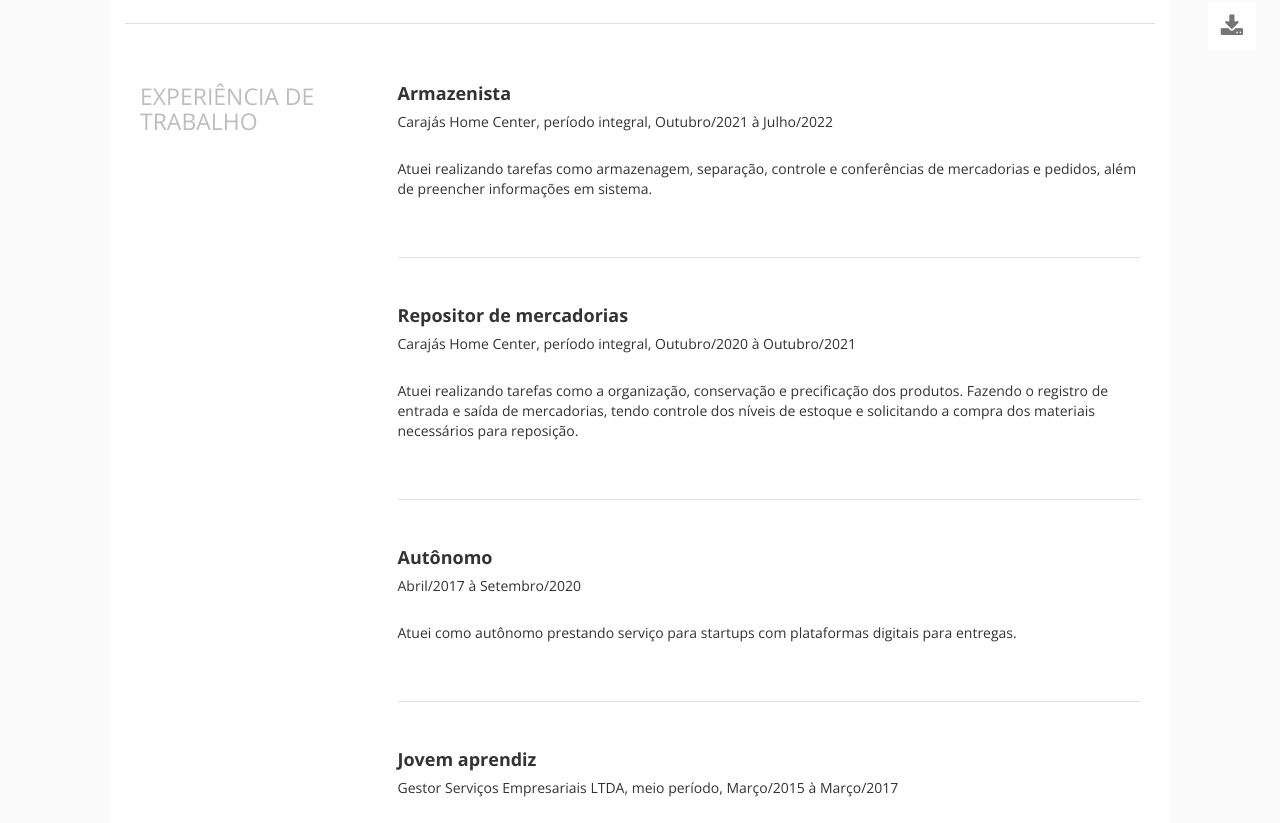
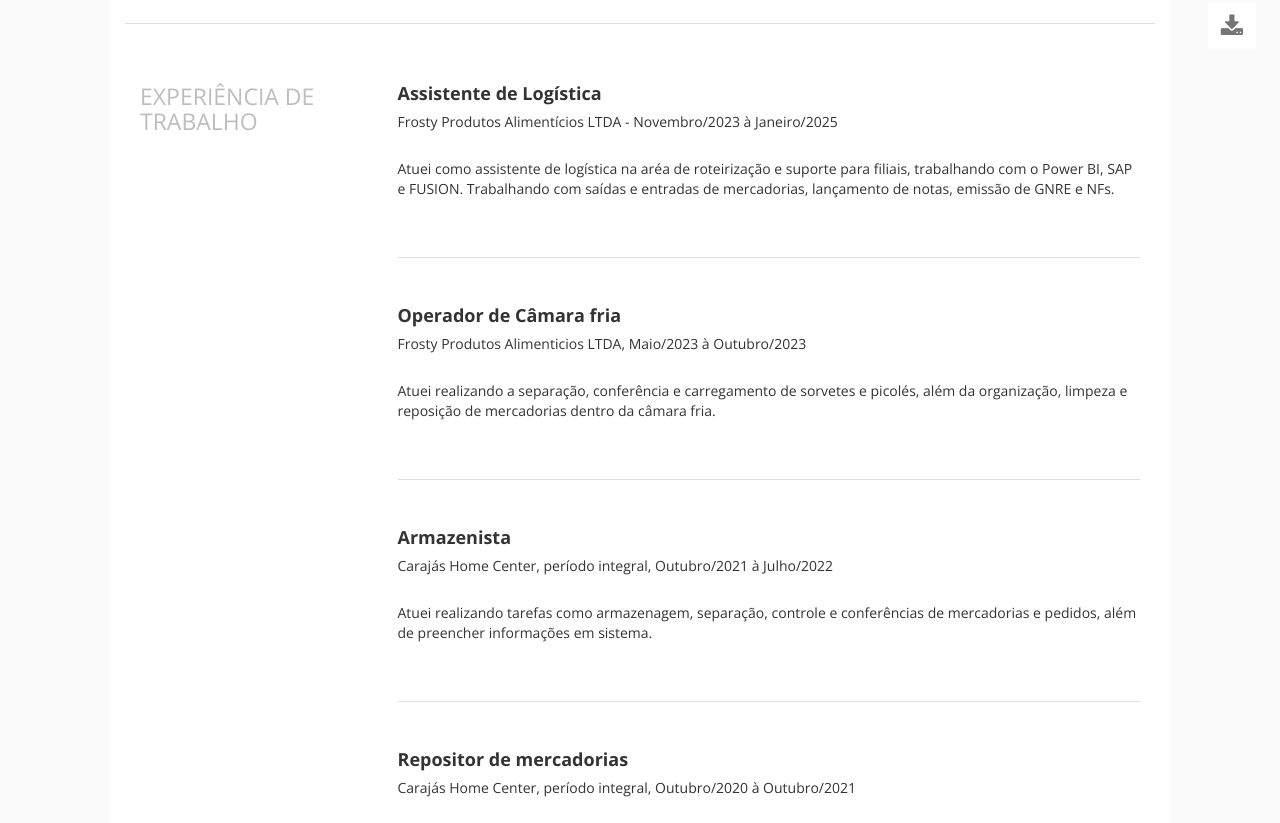
Before and after one commit to weskeraraujo/weskeraraujo.github.io, a plain HTML site: page index.html in a window 1280 px wide. Shown: the part 702-1525 px from the top of the page. Drawn offline with nearby package versions, Linux system fonts and the light colour scheme; some packages are replaced by stand-ins of ours; a script that the page names is missing.

Commit message:
adiconado novas experiencias de trabalho

```diff
--- a/index.html
+++ b/index.html
@@ -117,6 +117,18 @@ body{overflow:visible!important;}#loading{display:none !important;}</style>
         <h2>EXPERIÊNCIA DE TRABALHO</h2>
       </div>
       <div class="col-md-9">
+        <div class="cv-item">
+          <h3>Assistente de Logística</h3>
+          <h4>Frosty Produtos Alimentícios LTDA - Novembro/2023 à Janeiro/2025</h4>
+          <br/>
+          <p>Atuei como assistente de logística na aréa de roteirização e suporte para filiais, trabalhando com o Power BI, SAP e FUSION. Trabalhando com saídas e entradas de mercadorias, lançamento de notas, emissão de GNRE e NFs.</p>
+        </div>
+        <div class="cv-item">
+          <h3>Operador de Câmara fria</h3>
+          <h4>Frosty Produtos Alimenticios LTDA, Maio/2023 à Outubro/2023 </h4>
+          <br />
+          <p>Atuei realizando a separação, conferência e carregamento de sorvetes e picolés, além da organização, limpeza e reposição de mercadorias dentro da câmara fria.</p>
+        </div>
         <div class="cv-item">
           <h3>Armazenista</h3>
           <h4>Carajás Home Center, período integral, Outubro/2021 à Julho/2022</h4>
```
